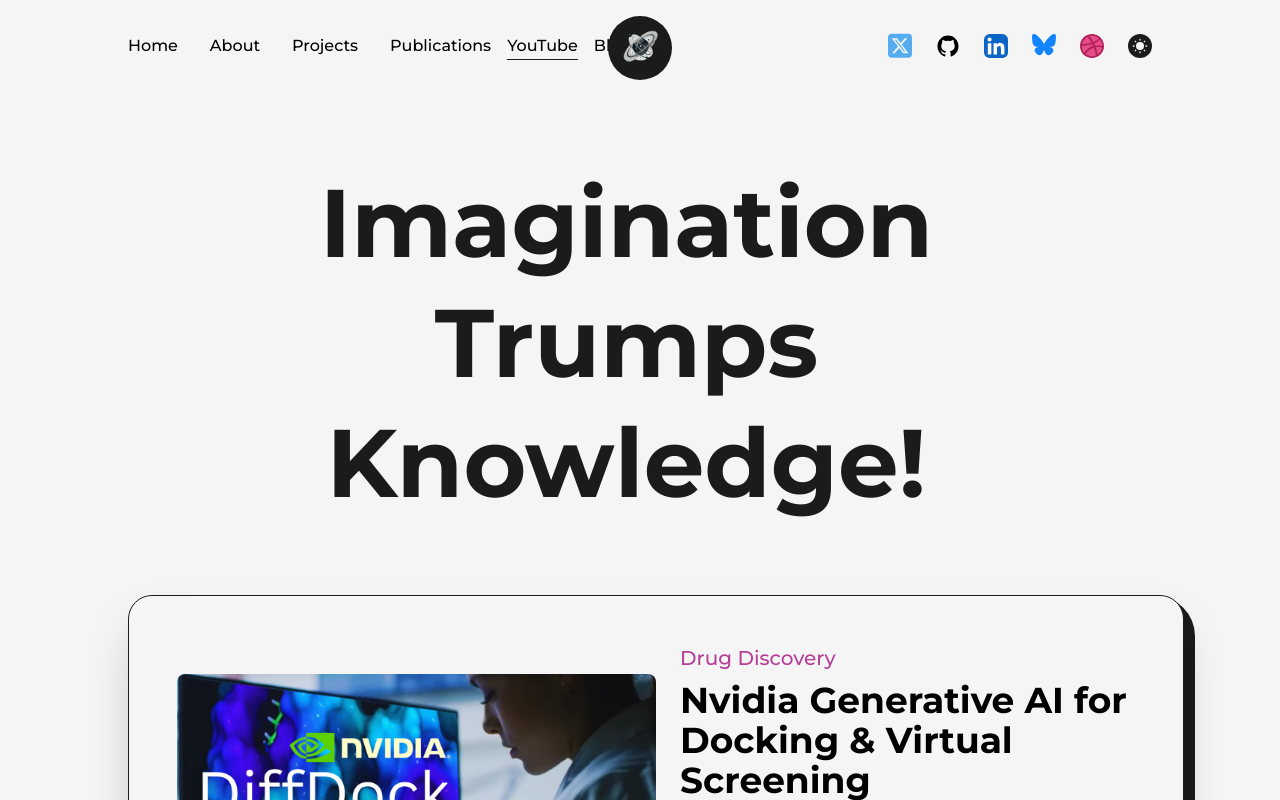
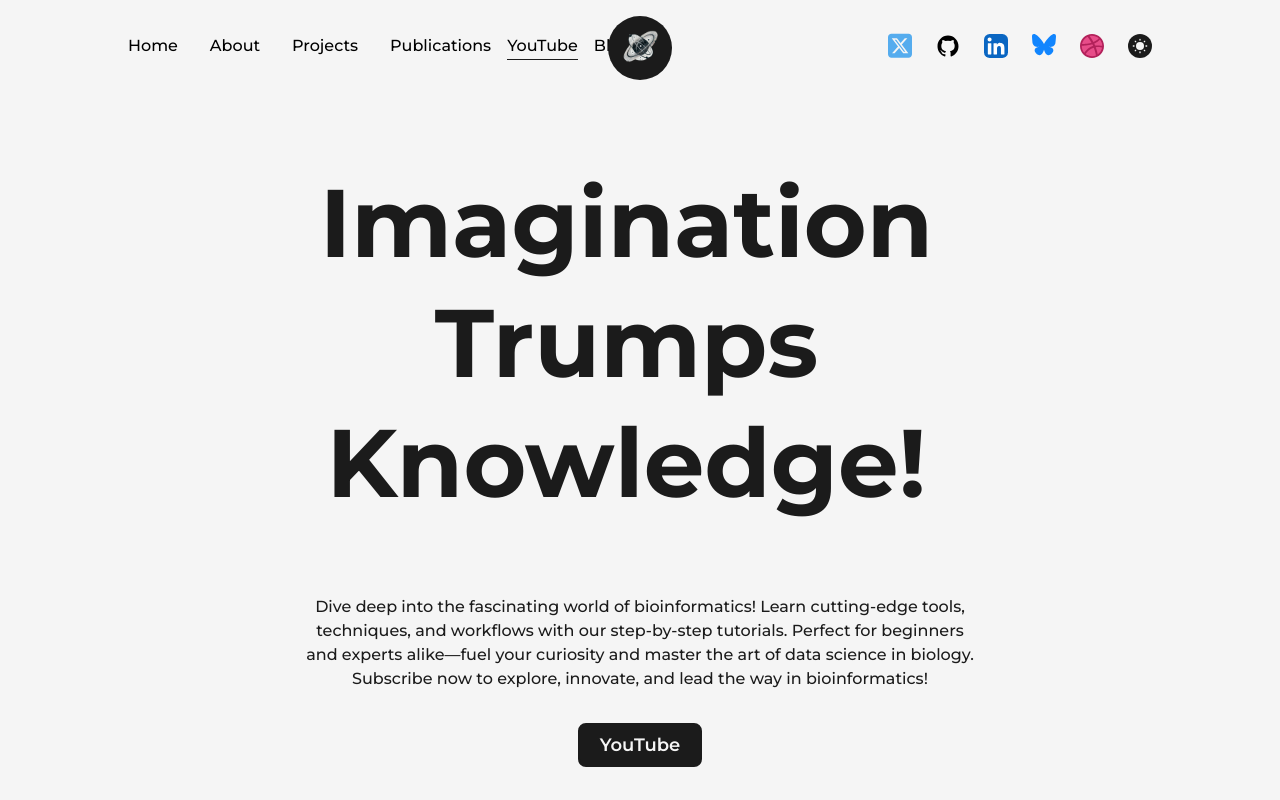
Before and after one commit to pritampanda15/Portfolio-NextJS, a Next.js app: page /youtube in a window 1280 px wide. Shown: the top 800 px of the page. Built offline with nearby package versions, Linux system fonts and the light colour scheme.

Commit message:
updated youtube page

```diff
--- a/src/pages/youtube.js
+++ b/src/pages/youtube.js
@@ -83,7 +83,7 @@
              bg-dark p-2 px-6 text-lg font-semibold text-light dark:bg-light dark:text-dark
              sm:px-4 sm:text-base
             "
-            aria-label="Crypto Screener Application"
+            aria-label="Latest Bioinformatics Youtube Videos"
           >
             YouTube
           </Link>
@@ -183,7 +183,25 @@
             text="Imagination Trumps Knowledge!"
             className="mb-16 !text-8xl !leading-tight lg:!text-7xl sm:mb-8 sm:!text-6xl xs:!text-4xl"
           />
-          <div className="grid grid-cols-12 gap-24 gap-y-32 xl:gap-x-16 lg:gap-x-8 md:gap-y-24 sm:gap-x-0">
+
+<section className="w-full text-center">
+  <p className="md:text-sm sm:!text-xs font-medium text-dark dark:text-light mb-8 mx-auto max-w-2xl">
+  Dive deep into the fascinating world of bioinformatics!
+Learn cutting-edge tools, techniques, and workflows with our step-by-step tutorials.
+Perfect for beginners and experts alike—fuel your curiosity and master the art of data science in biology.
+Subscribe now to explore, innovate, and lead the way in bioinformatics!
+  </p>
+  <Link
+    href="https://www.youtube.com/@BioinfoCopilot"
+    target="_blank"
+    rel="noopener noreferrer"
+    className="inline-block bg-dark text-light px-5 py-1.5 rounded-lg text-lg font-semibold hover:bg-transparent hover:text-dark border-2 border-dark
+    dark:bg-light dark:text-dark dark:hover:bg-dark dark:hover:text-light dark:border-light transition-colors md:p-2 md:px-4 md:text-base"
+  >
+    YouTube
+  </Link>
+</section>
+          <div className="grid grid-cols-12 gap-24 gap-y-32 xl:gap-x-16 lg:gap-x-8 md:gap-y-24 sm:gap-x-0 mt-16">
             <div className="col-span-12">
               <FeaturedProject
                 type="Drug Discovery"
```
